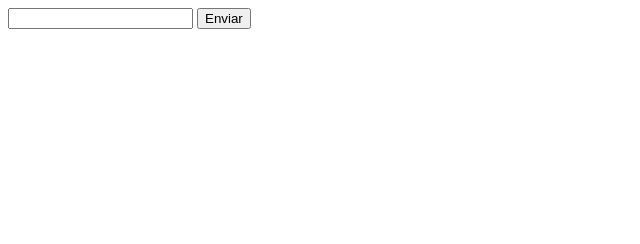
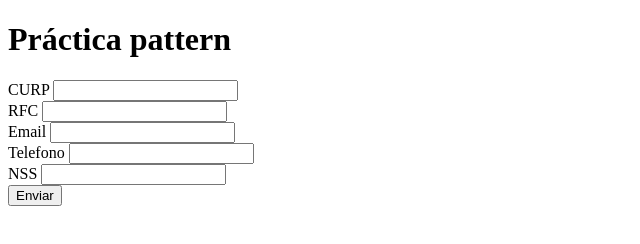
Before and after one commit to JobRodriguez/PracticaPattern, a plain HTML site: page index.html in a window 1280 px wide. Shown: the whole page, without its empty margins (0-640 px from the left). Drawn offline with Linux system fonts and the light colour scheme.

Commit message:
Update index.html

```diff
--- a/index.html
+++ b/index.html
@@ -3,15 +3,25 @@
 <head>
     <meta charset="UTF-8">
     <meta name="viewport" content="width=device-width, initial-scale=1.0">
-    <title>Document</title>
+    <title>Pattern</title>
 </head>
 <body>
+    <h1>Práctica pattern</h1>
     <form>
-        <!--
-        <input type="text" pattern="[A-Z]{4}[0-9]{6}[HM][A-Z]{5}[A-Z0-9]{2}"
-        <input type="text" pattern="[A-Z]{4}[0-9]{6}[A-Z0-9]{3}">
-        -->
-        <input type="text" pattern="[A-Za-z0-9]*@[a-z]*[.]{1}[a-z]">
+        <label>CURP</label>
+        <input type="text" pattern="[A-Z]{4}[0-9]{6}[HM][A-Z]{5}[A-Z0-9]{2}" title="Ingrese su CURP, solo mayúsculas">
+        <br>
+        <label>RFC</label>
+        <input type="text" pattern="[A-Z]{4}[0-9]{6}[A-Z0-9]{3}" title="Ingrese su RFC con homoclave, solo mayúsculas">
+        <br>
+        <label>Email</label>
+        <input type="email" pattern="[a-zA-Z0-9._%+-]+@[a-z]+\.[a-z]{2,}" title="Ingrese su correo electrónico">
+        <br>
+        <label>Telefono</label>
+        <input type="text" pattern="[0-9]{10}" title="Ingrese su número de teléfono, solo 10 números">
+        <br>
+        <label>NSS</label>
+        <input type="text" pattern="[0-9]{11}" title="Ingrese los 11 números de su NSS"><br>
         <button>Enviar</button>
     </form>
 </body>
```
